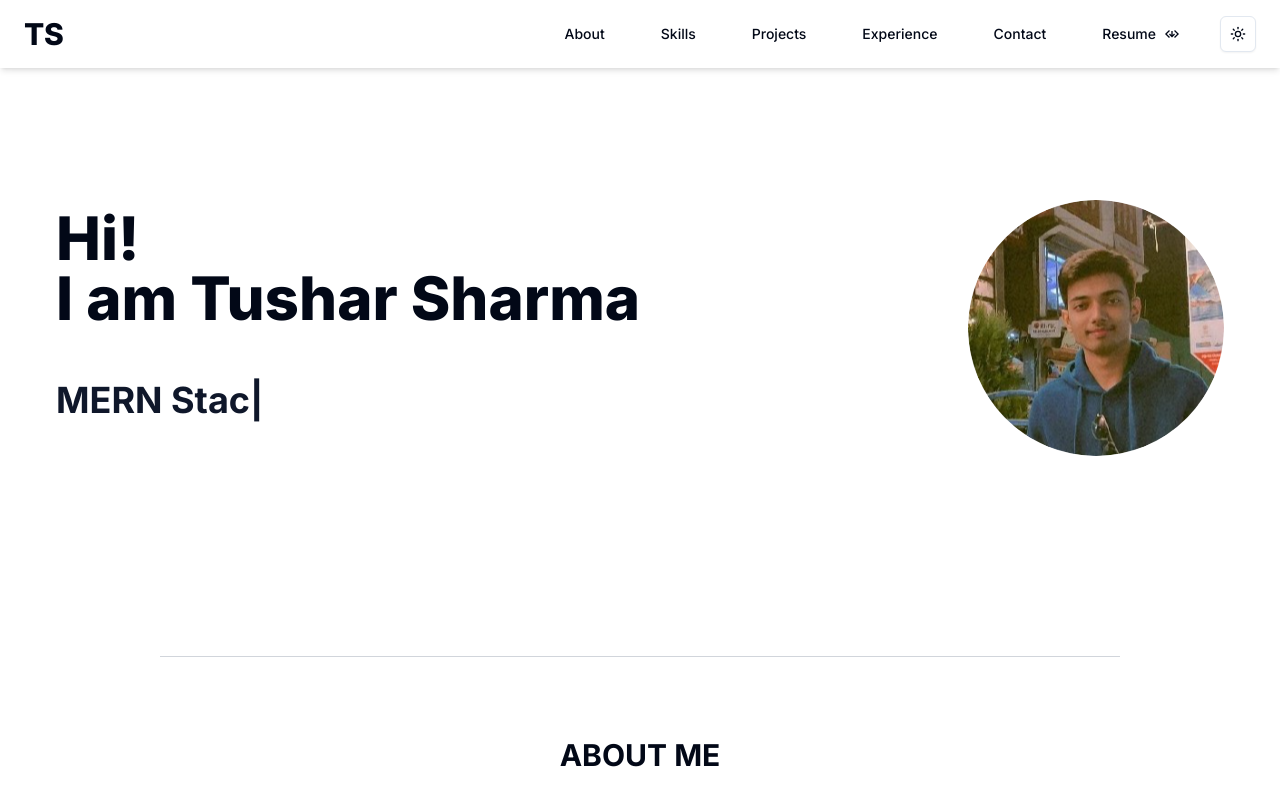
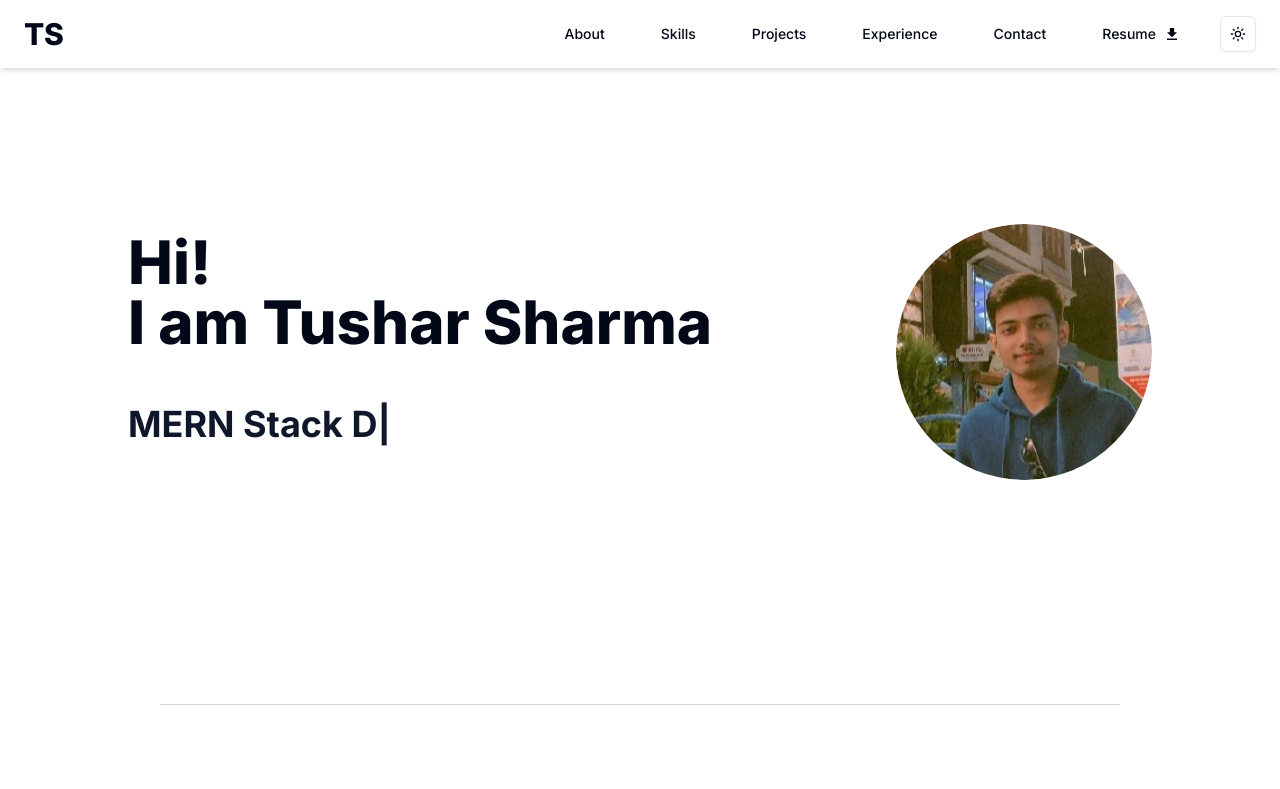
Before and after one commit to tushar27x/portfolio, a Next.js app: page / in a window 1280 px wide. Shown: the top 789 px of the page. Built offline with nearby package versions, Linux system fonts and the light colour scheme.

Commit message:
updated alignment

```diff
--- a/app/components/About/page.tsx
+++ b/app/components/About/page.tsx
@@ -8,7 +8,7 @@ const About = () => {
   return (
 
     <div>
-      <div className='flex flex-col gap-5 lg:px-[10rem] lg:py-[5rem] md:py-[2rem]'>
+      <div className='flex flex-col gap-5 lg:px-[10rem] lg:py-[5rem] md:py-[2rem] py-10'>
         <div className='text-center'>
           <h1 className='text-3xl font-bold'>ABOUT ME</h1>
         </div>
--- a/app/components/Experience/page.tsx
+++ b/app/components/Experience/page.tsx
@@ -20,7 +20,7 @@ export default function ExperienceSection() {
 
   return (
     <div >
-      <div className='flex items-center flex-col gap-5 px-20 lg:px-[10rem] lg:py-[5rem] md:py-[2rem] md:px-[1rem]'>
+      <div className='flex items-center flex-col gap-5 px-20 lg:px-[10rem] lg:py-[5rem] md:py-[2rem] md:px-[1rem] py-10'>
         <h2 className="text-3xl font-bold mb-8 text-primary text-center">Experience</h2>
         {experiences && experiences.length > 0 ? (
           experiences.map((experience, index) => (
--- a/app/components/Navbar/SideMenu.tsx
+++ b/app/components/Navbar/SideMenu.tsx
@@ -6,7 +6,7 @@ import download from '@/app/utils/downloadResume'
 import { Sheet, SheetContent, SheetHeader, SheetTitle } from "@/components/ui/sheet"
 import { Button } from "@/components/ui/button"
 import { ScrollArea } from "@/components/ui/scroll-area"
-import { IoMdCodeDownload } from 'react-icons/io'
+import { IoMdDownload } from "react-icons/io";
 
 interface SideMenuProps {
   isOpen: boolean
@@ -28,7 +28,7 @@ export default function SideMenu({ isOpen, onClose }: SideMenuProps) {
             <NavLink href='#experience' onClick={onClose}>Experience</NavLink>
             <NavLink href="#contact" onClick={onClose}>Contact</NavLink>
             <Button variant="ghost" className="justify-start" onClick={() => { download(); onClose(); }}>
-              Resume<IoMdCodeDownload size={20}/>
+              Resume<IoMdDownload size={20}/>
             </Button>
             <ModeToggle />
           </nav>
--- a/app/components/Navbar/page.tsx
+++ b/app/components/Navbar/page.tsx
@@ -5,7 +5,7 @@ import React, { useState } from 'react'
 import { ModeToggle } from '../ModeToggle'
 import download from '@/app/utils/downloadResume'
 import SideMenu from './SideMenu'
-import { IoMdCodeDownload } from "react-icons/io"
+import { IoMdDownload } from "react-icons/io";
 import { Button } from "@/components/ui/button"
 import { Menu } from "lucide-react"
 
@@ -31,7 +31,7 @@ export default function Navbar() {
               onClick={download}
               className='flex items-center gap-2'
             >
-              Resume<IoMdCodeDownload size={20}/>
+              Resume<IoMdDownload size={20}/>
             </Button>
             <ModeToggle />
           </div>
--- a/app/components/Skills/page.tsx
+++ b/app/components/Skills/page.tsx
@@ -7,7 +7,7 @@ const Skills = () => {
   return (
     <Reveal>
     <div>
-      <div className='flex items-center flex-col gap-5 px-20 lg:px-[10rem] lg:py-[5rem] md:py-[2rem] md:px-[1rem]'>
+      <div className='flex items-center flex-col gap-5 px-20 lg:px-[10rem] lg:py-[5rem] md:py-[2rem] md:px-[1rem] py-10'>
         <div className='text-center'>
           <h1 className='text-3xl font-bold'>SKILLS</h1>
         </div>
--- a/app/components/Title/page.tsx
+++ b/app/components/Title/page.tsx
@@ -8,10 +8,10 @@ import { motion } from "framer-motion"
 
 export default function Title() {
   return (
-    <section className="py-20 md:py-32 lg:py-40">
+    <div className="py-20 md:py-32 lg:py-40">
       <div className="container mx-auto px-4">
         <div className="bg-background/60 backdrop-blur-sm">
-          <div className="p-6 md:p-10">
+          <div className="p-6 md:px-28 md:py-16">
             <div className="flex flex-col md:flex-row-reverse items-center gap-10 md:gap-16">
               <motion.div
                 initial={{ opacity: 0, scale: 0.5 }}
@@ -49,6 +49,6 @@ export default function Title() {
           </div>
         </div>
       </div>
-    </section>
+    </div>
   )
 }
```
